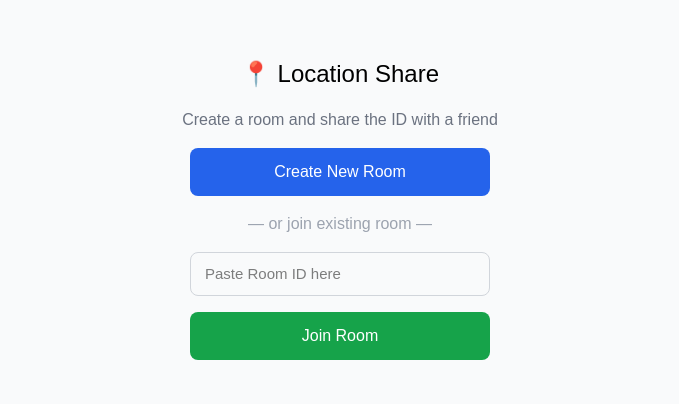
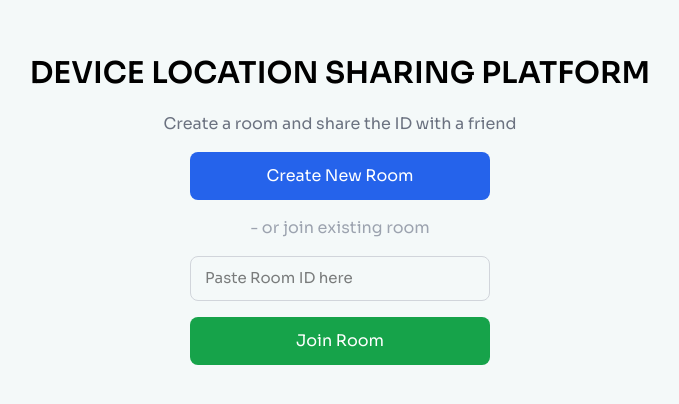
Before and after one commit to mitul078/geotrace_v1, a Next.js app in the folder frontend/: page / in a window 1280 px wide. Shown: the part 192-596 px from the top of the page, without its empty margins (300-979 px from the left). Built offline with nearby package versions, Linux system fonts and the light colour scheme.

Commit message:
refactor: clean up WebSocket handling and improve RoomScreen UI

```diff
--- a/frontend/src/app/globals.css
+++ b/frontend/src/app/globals.css
@@ -6,6 +6,7 @@
   box-sizing: border-box;
 }
 html,body{
+  font-family: "Sora";
   width: 100%;
   height: 100%;
 }
--- a/frontend/src/app/layout.js
+++ b/frontend/src/app/layout.js
@@ -1,16 +1,21 @@
+import { Sora } from "next/font/google"
 import "./globals.css";
-
-
 
 export const metadata = {
   title: "Create Next App",
   description: "Generated by create next app",
 };
 
+const sora = Sora({
+  subsets: ["latin"],
+  weight: ["100", "200", "300", "400", "500", "600", "700", "800"],
+  variable: "--font-sora",
+})
+
 export default function RootLayout({ children }) {
   return (
     <html lang="en">
-      <body>{children}</body>
+      <body className={sora.className}>{children}</body>
     </html>
   );
 }
--- a/frontend/src/app/page.js
+++ b/frontend/src/app/page.js
@@ -2,7 +2,6 @@
 
 import RoomScreen from '@/components/RoomScreen'
 import React, { useState } from 'react'
-
 import dynamic from 'next/dynamic'
 
 const Map = dynamic(
@@ -16,7 +15,7 @@ const Page = () => {
   const [roomId, setRoomId] = useState(null)
 
   if (!roomId) return <RoomScreen onJoin={setRoomId} />
-  return <Map roomId={roomId} />
+  return <Map roomId={roomId}/>
 }
 
 export default Page
--- a/frontend/src/components/Map.js
+++ b/frontend/src/components/Map.js
@@ -1,10 +1,6 @@
 "use client"
 import React, { useState, useEffect } from 'react'
 import { MapContainer, TileLayer, Marker, Popup, useMap } from 'react-leaflet'
-import dynamic from 'next/dynamic'
-
-
-
 import "leaflet/dist/leaflet.css"
 import "leaflet-defaulticon-compatibility"
 import "leaflet-defaulticon-compatibility/dist/leaflet-defaulticon-compatibility.css"
@@ -35,14 +31,14 @@ export default function Map({ roomId }) {
 
         let cancelled = false
 
-        const finalUrl ='wss://geo-trace-v1-server.onrender.com/ws'
+        const finalUrl = 'wss://geo-trace-v1-server.onrender.com/ws'
+        // const finalUrl = "ws://localhost:4001/ws"
         const ws = new WebSocket(`${finalUrl}?roomId=${roomId}`)
         let watchId
 
         ws.onopen = () => {
             setConnected(true)
-            console.log('✅ WebSocket connected')
-
+            console.log('WEBSOCKET CONNECTED')
             watchId = navigator.geolocation.watchPosition(
                 (pos) => {
                     const { latitude, longitude } = pos.coords
@@ -77,27 +73,23 @@ export default function Map({ roomId }) {
 
         ws.onclose = () => {
             setConnected(false)
-            console.log("❌ WebSocket disconnected")
+            console.log("WEBSOCKET DISCONNECTED")
         }
 
         ws.onerror = (error) => {
-            console.error("❌ WebSocket error:", error)
             setConnected(false)
         }
 
         return () => {
             cancelled = true
             if (watchId) navigator.geolocation.clearWatch(watchId)
-            if (ws.readyState !== WebSocket.CLOSING && ws.readyState !== WebSocket.CLOSED) {
-                ws.close()
-            }
+            ws.close()
         }
     }, [roomId])
 
     return (
         <div style={{ position: 'relative', width: '100%', height: '100vh' }}>
 
-            {/* Top bar — Room ID + copy button */}
             <div style={{
                 position: 'fixed', top: 10, left: '50%',
                 transform: 'translateX(-50%)', zIndex: 9999,
@@ -123,44 +115,41 @@ export default function Map({ roomId }) {
                     padding: '4px 10px', cursor: 'pointer', fontSize: 12,
                     transition: 'all 0.2s'
                 }}>
-                    {copied ? '✓ Copied!' : 'Copy ID'}
+                    {copied ? 'Copied!' : 'Copy'}
                 </button>
             </div>
 
-            {/* Bottom debug overlay */}
             <div style={{
                 position: 'fixed', bottom: 10, left: 10, zIndex: 9999,
                 background: 'rgba(0,0,0,0.7)', color: 'white',
                 padding: '8px 12px', borderRadius: 8,
                 fontFamily: 'monospace', fontSize: 13, lineHeight: 1.6
             }}>
-                📍 You: {position[0].toFixed(5)}, {position[1].toFixed(5)}
+                You: {position[0].toFixed(5)}, {position[1].toFixed(5)}
                 <br />
-                👥 Others in room: {Object.keys(otherUsers).length}
+                Others in room: {Object.keys(otherUsers).length}
                 <br />
-                {connected ? '🟢 Connected' : '🔴 Disconnected'}
+                {connected ? 'CONNECTED' : 'DISCONNECTED'}
             </div>
 
             <MapContainer
                 center={[20, 0]}
-                zoom={2}
+                zoom={15}
                 scrollWheelZoom={true}
                 style={{ height: '100vh', width: '100%' }}
             >
                 <RecentMap position={position} />
                 <TileLayer url='https://{s}.tile.openstreetmap.org/{z}/{x}/{y}.png' />
 
-                {/* Your own marker */}
                 {position[0] !== 0 && (
                     <Marker position={position}>
-                        <Popup>📍 You</Popup>
+                        <Popup>You</Popup>
                     </Marker>
                 )}
 
-                {/* Other users' markers */}
                 {Object.entries(otherUsers).map(([id, pos]) => (
                     <Marker key={id} position={pos}>
-                        <Popup>👤 User {id.slice(0, 6)}</Popup>
+                        <Popup>User {id.slice(0, 6)}</Popup>
                     </Marker>
                 ))}
             </MapContainer>
--- a/frontend/src/components/RoomScreen.js
+++ b/frontend/src/components/RoomScreen.js
@@ -1,5 +1,5 @@
 "use client"
-import React, { useEffect, useState } from 'react'
+import React, { useState } from 'react'
 
 const RoomScreen = ({ onJoin }) => {
 
@@ -13,7 +13,7 @@ const RoomScreen = ({ onJoin }) => {
 
     const joinRoom = () => {
         if (!input.trim()) {
-            setError("ENTER ROOMID")
+            setError("ENTER_ROOM_ID")
             return
         }
         setError("")
@@ -28,11 +28,10 @@ const RoomScreen = ({ onJoin }) => {
             justifyContent: 'center',
             height: '100vh',
             gap: 16,
-            fontFamily: 'sans-serif',
             padding: 24,
-            background: '#f9fafb'
+            background: '#f4f9f9'
         }}>
-            <h2 style={{ margin: 0, fontSize: 24 }}>📍 Location Share</h2>
+            <h2 style={{ margin: 0, fontSize: 30, fontWeight: 600 }}>DEVICE LOCATION SHARING PLATFORM</h2>
             <p style={{ margin: 0, color: '#6b7280', textAlign: 'center' }}>
                 Create a room and share the ID with a friend
             </p>
@@ -41,7 +40,7 @@ const RoomScreen = ({ onJoin }) => {
                 Create New Room
             </button>
 
-            <p style={{ margin: 0, color: '#9ca3af' }}>— or join existing room —</p>
+            <p style={{ margin: 0, color: '#9ca3af' }}>- or join existing room</p>
 
             <input
                 placeholder="Paste Room ID here"
```
Also changed, not shown: 1 other file (tests, documents, lock files or other folders).
